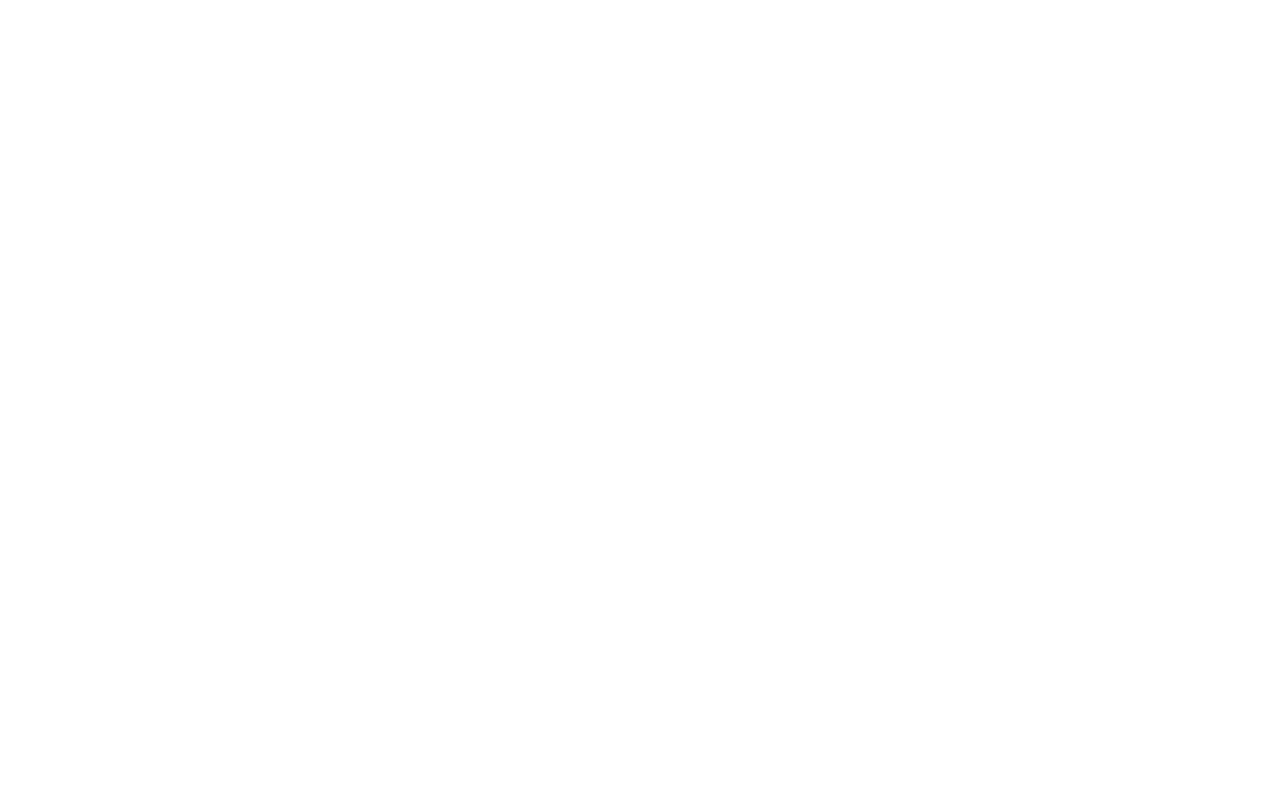
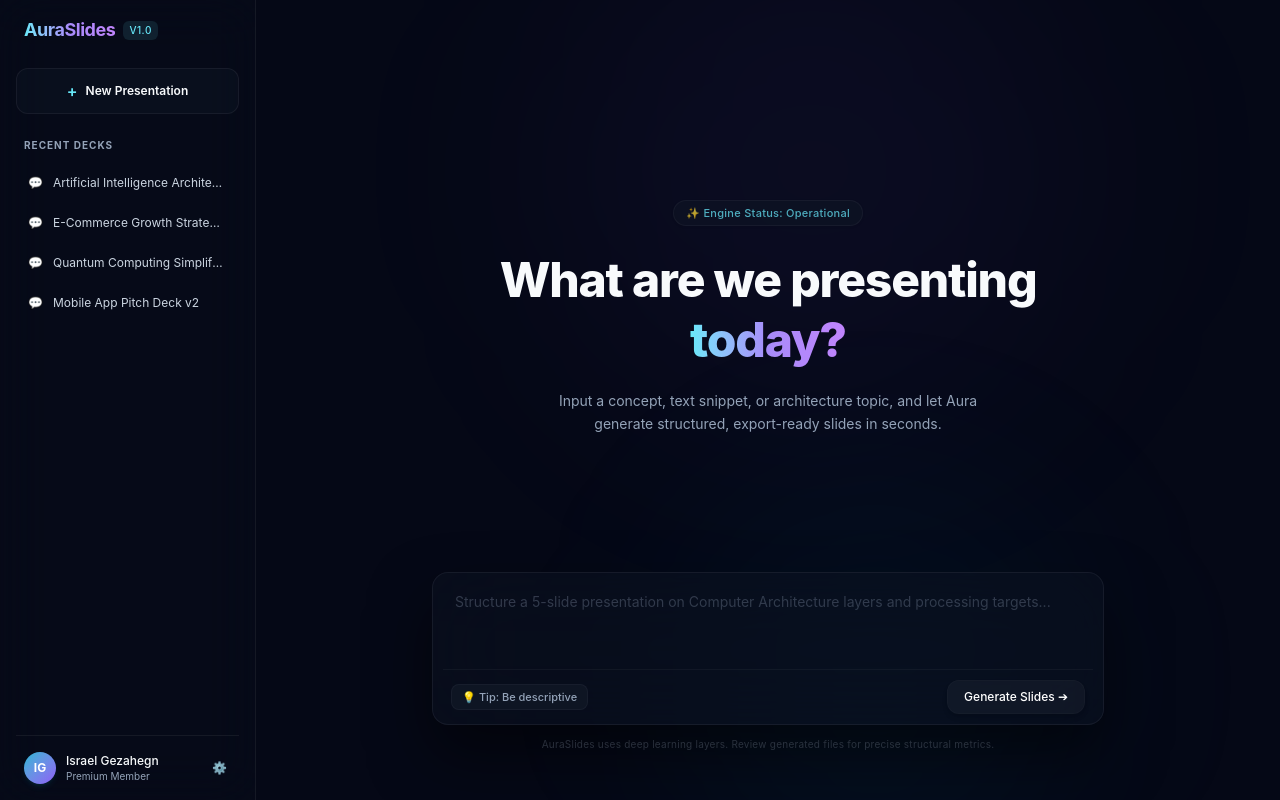
Before and after one commit to isru-dev/AuraSlides, a React (Vite) app: page /chat in a window 1280 px wide. Before the commit this address had no page. Built offline with nearby package versions, Linux system fonts and the light colour scheme.

Commit message:
building the chat interface

```diff
--- a/src/App.jsx
+++ b/src/App.jsx
@@ -3,6 +3,7 @@
 import { Home } from "./pages/Home";
 import { Register } from "./pages/Register";
 import { Login } from "./pages/Login";
+import { Chat } from "./pages/Chat";
 
 export default function App() {
   return (
@@ -11,6 +12,7 @@
         <Route path="/" element={<Home />} />
         <Route path="/register" element={<Register />} />
         <Route path="/login" element={<Login />} />
+        <Route path="/chat" element={<Chat />} />
       </Routes>
     </BrowserRouter>
   );
--- a/src/pages/Chat.jsx
+++ b/src/pages/Chat.jsx
@@ -0,0 +1,154 @@
+import  { useState } from 'react';
+
+export function Chat() {
+  const [history] = useState([
+    "Artificial Intelligence Architecture",
+    "E-Commerce Growth Strategy 2026",
+    "Quantum Computing Simplified",
+    "Mobile App Pitch Deck v2",
+
+  ]);
+
+  const [promptInput, setPromptInput] = useState("");
+
+  const handlePromptSubmit = (e) => {
+    e.preventDefault();
+    if (!promptInput.trim()) return;
+
+    console.log("Prompt queued for AI processing:", promptInput);
+    setPromptInput("");
+  };
+  function handlemenu(){
+    //show the sidebar when click the menu
+  }
+  return (
+    <div className="min-h-screen bg-[#050816] text-[#F8FAFC] flex font-sans select-none overflow-hidden">
+
+      <aside className="w-64 border-r border-[rgba(255,255,255,0.06)] bg-[#0B1220]/30 backdrop-blur-xl hidden md:flex flex-col p-4 justify-between">
+        <div className="flex flex-col gap-6">
+          <div className="flex items-center gap-2 px-2">
+            <span className="bg-gradient-to-r from-[#67E8F9] via-[#A78BFA] to-[#C084FC] bg-clip-text text-transparent font-bold tracking-tight text-lg">
+              AuraSlides
+            </span>
+            <span className="text-[10px] bg-[#67E8F9]/10 text-[#67E8F9] font-medium px-1.5 py-0.5 rounded-md uppercase tracking-wider">
+              v1.0
+            </span>
+          </div>
+
+          <button className="w-full bg-[#111827]/40 text-[#F8FAFC] border border-[rgba(255,255,255,0.06)] rounded-xl py-2.5 px-4 text-xs font-semibold hover:bg-[#111827]/80 hover:border-[#67E8F9]/30 transition-all cursor-pointer flex items-center justify-center gap-2">
+            <span className="text-base text-[#67E8F9]">+</span> New Presentation
+          </button>
+
+          <div className="flex flex-col gap-2">
+            <span className="text-[10px] text-[#94A3B8] font-bold uppercase tracking-widest px-2 mb-1">
+              Recent Decks
+            </span>
+            <div className="flex flex-col gap-1 overflow-y-auto max-h-[50vh] pr-1 custom-scrollbar">
+              {history.map((item, idx) => (
+                <button
+                  key={idx}
+                  className="w-full text-left py-2.5 px-3 rounded-xl text-xs text-[#CBD5E1] hover:bg-[#111827]/60 hover:text-[#F8FAFC] transition-all cursor-pointer truncate flex items-center gap-2.5 group"
+                >
+                  <span className="text-[#F8FAFC] group-hover:text-[#A78BFA] transition-colors">💬</span>
+                  <span className="truncate">{item}</span>
+                </button>
+              ))}
+            </div>
+          </div>
+        </div>
+
+        <div className="border-t border-[rgba(255,255,255,0.06)] pt-4 flex items-center justify-between px-2">
+          <div className="flex items-center gap-2.5 min-w-0">
+            <div className="w-8 h-8 rounded-full bg-gradient-to-br from-[#06B6D4] to-[#8B5CF6] flex items-center justify-center text-xs font-bold text-white shadow-md shadow-[#06B6D4]/10 flex-shrink-0">
+              IG
+            </div>
+            <div className="flex flex-col min-w-0">
+              <span className="text-xs font-medium text-[#F8FAFC] truncate">Israel Gezahegn</span>
+              <span className="text-[10px] text-[#94A3B8] truncate">Premium Member</span>
+            </div>
+          </div>
+          <button className="text-xs text-[#94A3B8] hover:text-[#F8FAFC] transition-colors p-1 cursor-pointer">
+            ⚙️
+          </button>
+        </div>
+      </aside>
+
+      <main className="flex-1 flex flex-col justify-between items-center px-6 relative overflow-hidden">
+
+        <div className="absolute top-[-10%] left-[30%] w-[500px] h-[500px] bg-[#8B5CF6]/5 rounded-full blur-[120px] pointer-events-none" />
+        <div className="absolute bottom-[-10%] right-[20%] w-[400px] h-[400px] bg-[#06B6D4]/5 rounded-full blur-[100px] pointer-events-none" />
+
+        <header className="w-full h-16 flex items-center justify-between md:hidden border-b border-[rgba(255,255,255,0.04)] px-2 z-10">
+          <span className="bg-gradient-to-r from-[#67E8F9] via-[#A78BFA] to-[#C084FC] bg-clip-text text-transparent font-bold tracking-tight text-lg">
+            AuraSlides
+          </span>
+          <button className="text-xl text-[#CBD5E1] p-1 cursor-pointer" onClick={handlemenu}>☰</button>
+        </header>
+
+        <div className="hidden md:block h-16" />
+
+        <div className="w-full max-w-2xl flex flex-col items-center text-center gap-4 my-auto z-10">
+          <div className="mb-2 px-3 py-1 rounded-full bg-[#111827]/60 border border-[rgba(255,255,255,0.06)] text-[11px] text-[#67E8F9] font-medium tracking-wide shadow-sm animate-pulse">
+            ✨ Engine Status: Operational
+          </div>
+          <h2 className="text-3xl sm:text-4xl lg:text-5xl font-extrabold text-[#F8FAFC] tracking-tight leading-tight">
+            What are we presenting
+            <br />
+            <span className="bg-gradient-to-r from-[#67E8F9] via-[#A78BFA] to-[#C084FC] bg-clip-text text-transparent">
+              today?
+            </span>
+          </h2>
+          <p className="text-[#94A3B8] text-sm max-w-md leading-relaxed mt-1">
+            Input a concept, text snippet, or architecture topic, and let Aura generate structured, export-ready slides in seconds.
+          </p>
+        </div>
+
+        <div className="w-full max-w-2xl pb-8 sm:pb-12 z-10">
+          <form
+            onSubmit={handlePromptSubmit}
+            className="w-full bg-[#0B1220]/60 border border-[rgba(255,255,255,0.06)] backdrop-blur-2xl rounded-2xl p-2.5 shadow-[0_30px_60px_rgba(0,0,0,0.5)] flex flex-col gap-2.5 focus-within:border-[#06B6D4]/40 focus-within:ring-1 focus-within:ring-[#06B6D4]/10 transition-all duration-300"
+          >
+            <textarea
+              value={promptInput}
+              onChange={(e) => setPromptInput(e.target.value)}
+              rows={3}
+              placeholder="Structure a 5-slide presentation on Computer Architecture layers and processing targets..."
+              className="w-full bg-transparent border-none text-sm text-[#F8FAFC] placeholder-[#94A3B8]/30 px-3 pt-2 resize-none focus:outline-none leading-relaxed"
+              onKeyDown={(e) => {
+                if (e.key === 'Enter' && !e.shiftKey) {
+                  e.preventDefault();
+                  handlePromptSubmit(e);
+                }
+              }}
+            />
+
+            <div className="flex items-center justify-between border-t border-[rgba(255,255,255,0.04)] pt-2.5 px-2">
+              <div className="flex items-center gap-1.5">
+                <span className="text-[11px] text-[#94A3B8] font-medium bg-[#111827]/80 border border-[rgba(255,255,255,0.04)] rounded-lg px-2.5 py-1">
+                  💡 Tip: Be descriptive
+                </span>
+              </div>
+
+              <button
+                type="submit"
+                className={`py-2 px-4 rounded-xl font-medium text-xs text-white shadow-md flex items-center gap-1.5 transition-all duration-300 cursor-pointer ${
+                  promptInput.trim()
+                    ? 'bg-gradient-to-r from-[#06B6D4] to-[#8B5CF6] hover:opacity-90 shadow-[0_0_15px_rgba(6,182,212,0.25)] hover:scale-[1.02]'
+                    : 'bg-white/[0.04] text-[#94A3B8]/40 border border-white/[0.02] cursor-not-allowed'
+                }`}
+                disabled={!promptInput.trim()}
+              >
+                Generate Slides ➔
+              </button>
+            </div>
+          </form>
+
+          <div className="text-center text-[10px] text-[#94A3B8]/40 mt-3 tracking-wide">
+            AuraSlides uses deep learning layers. Review generated files for precise structural metrics.
+          </div>
+        </div>
+
+      </main>
+    </div>
+  );
+}
--- a/src/pages/Login.jsx
+++ b/src/pages/Login.jsx
@@ -1,6 +1,6 @@
 export function Login() {
   return (
-    <section className="grid grid-cols-1 lg:grid-cols-2  mx-auto items-center min-h-screen px-8 lg:px-20 gap-10 lg:gap-4 bg-[#050816] ">
+    <section className="grid grid-cols-1 lg:grid-cols-2  mx-auto items-center min-h-screen px-8 lg:px-20 gap-10 lg:gap-4 bg-[#050816] sm:pt-10">
 
 
       <div className="flex flex-col justify-center py-8 lg:py-12 h-full order-2 lg:order-1 px-4">
@@ -111,7 +111,7 @@
 
         <div className="text-center text-xs text-[#94A3B8] mt-2">
           Don't have an account?{" "}
-          <a href="/register" className="text-[#06B6D4] font-medium hover:text-[#8B5CF6] transition-colors ml-1">
+          <a href="/chat" className="text-[#06B6D4] font-medium hover:text-[#8B5CF6] transition-colors ml-1">
             Sign Up
           </a>
         </div>
```
Also changed, not shown: src/pages/Home.jsx (line endings or trailing spaces).
